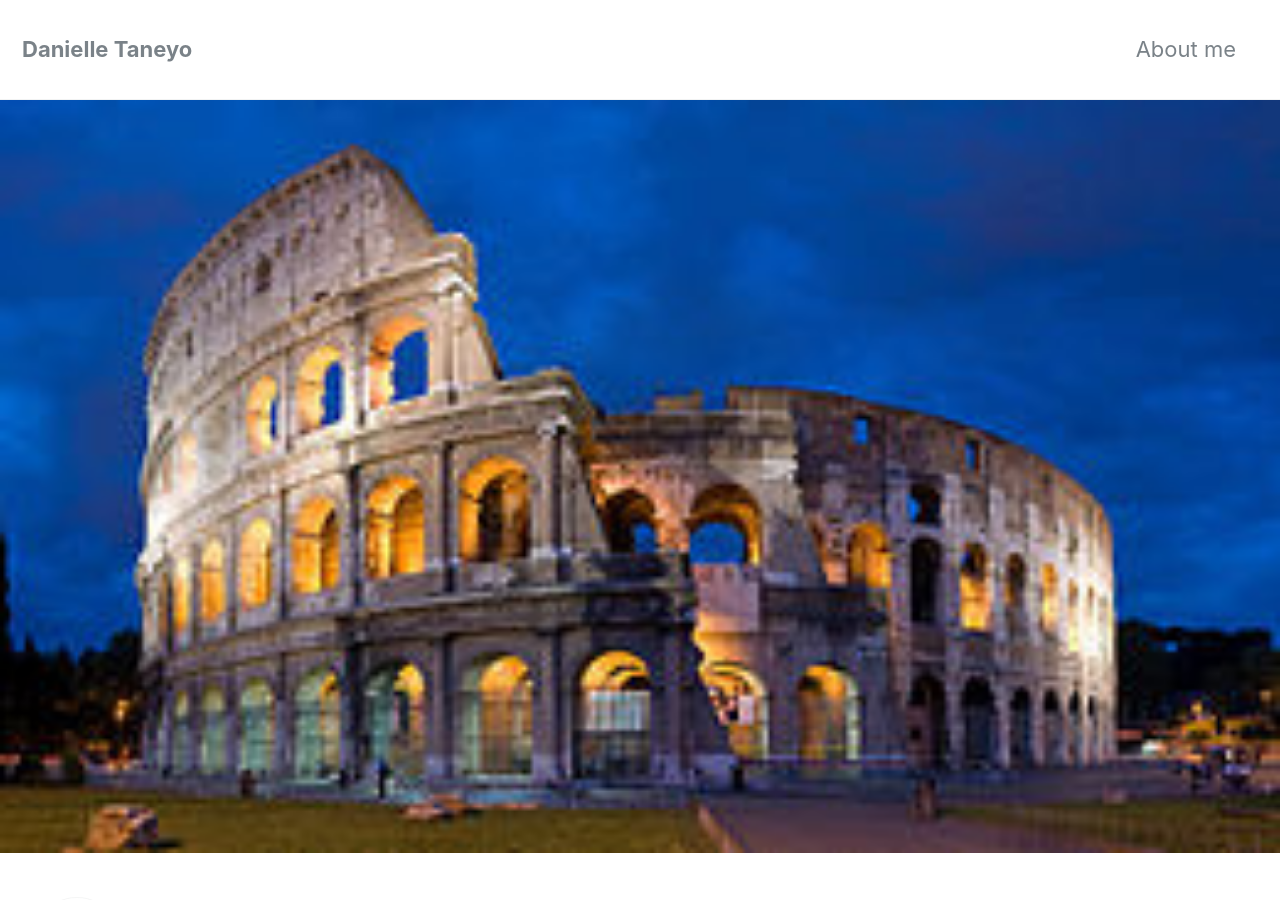
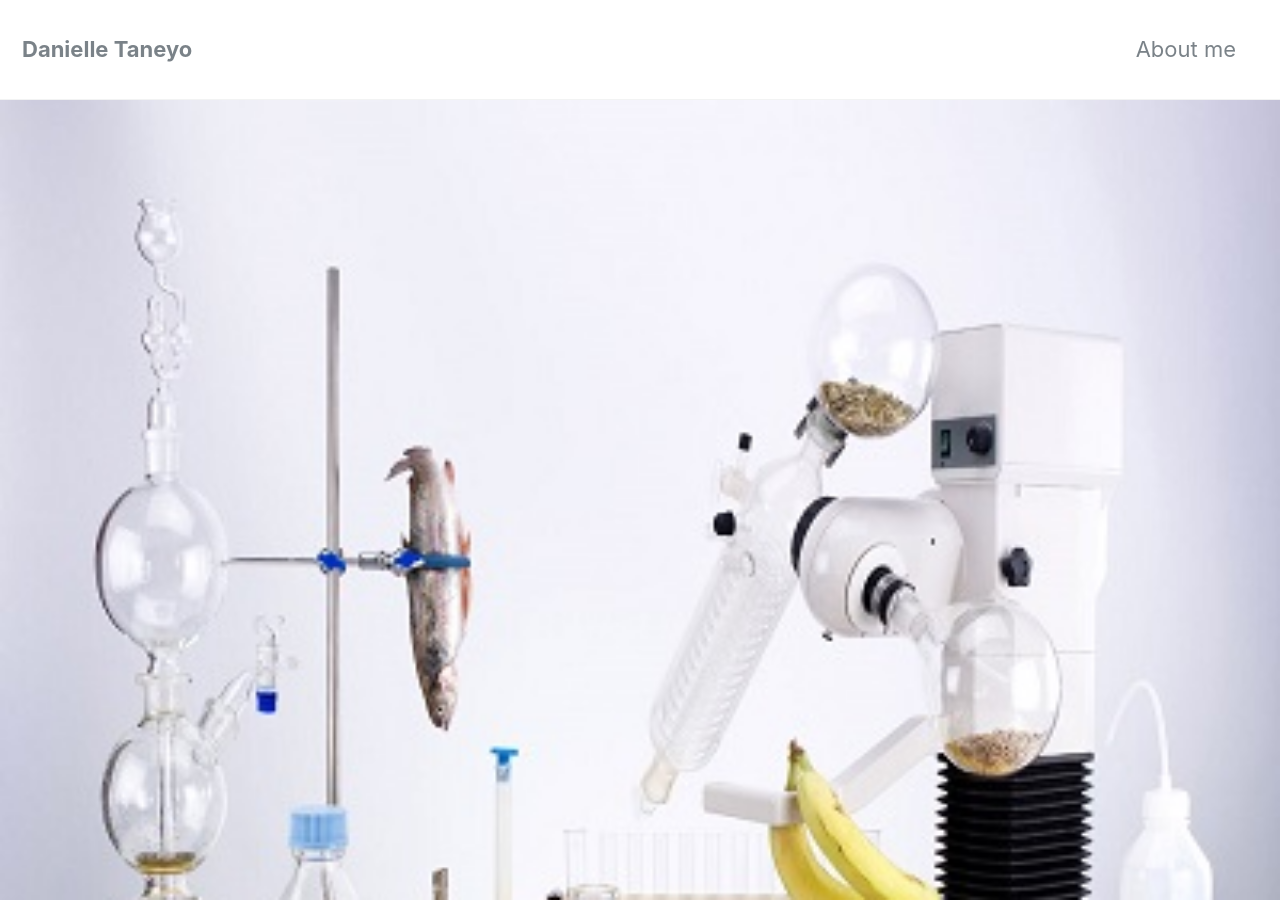
Before and after one commit to lsaa2014/lsaa2014.github.io, a Jekyll site: the page built from index.html, in a window 1280 px wide and 900 px high. Built offline with Jekyll 4.4.1, drawn with Linux system fonts in a browser that asks for light colours; nearby versions of some CDN libraries; the list of posts is cut into pages by our own code.

Commit message:
Update index.html

```diff
--- a/index.html
+++ b/index.html
@@ -2,5 +2,5 @@
 layout: home
 author_profile: true
 header:
-   image: "/images/Colosseum_in_Rome.jpg"
+   image: "/images/www.drinkpreneur.com-food-0929_fl-science-and-food_1200x900.jpg"
 ---
```
